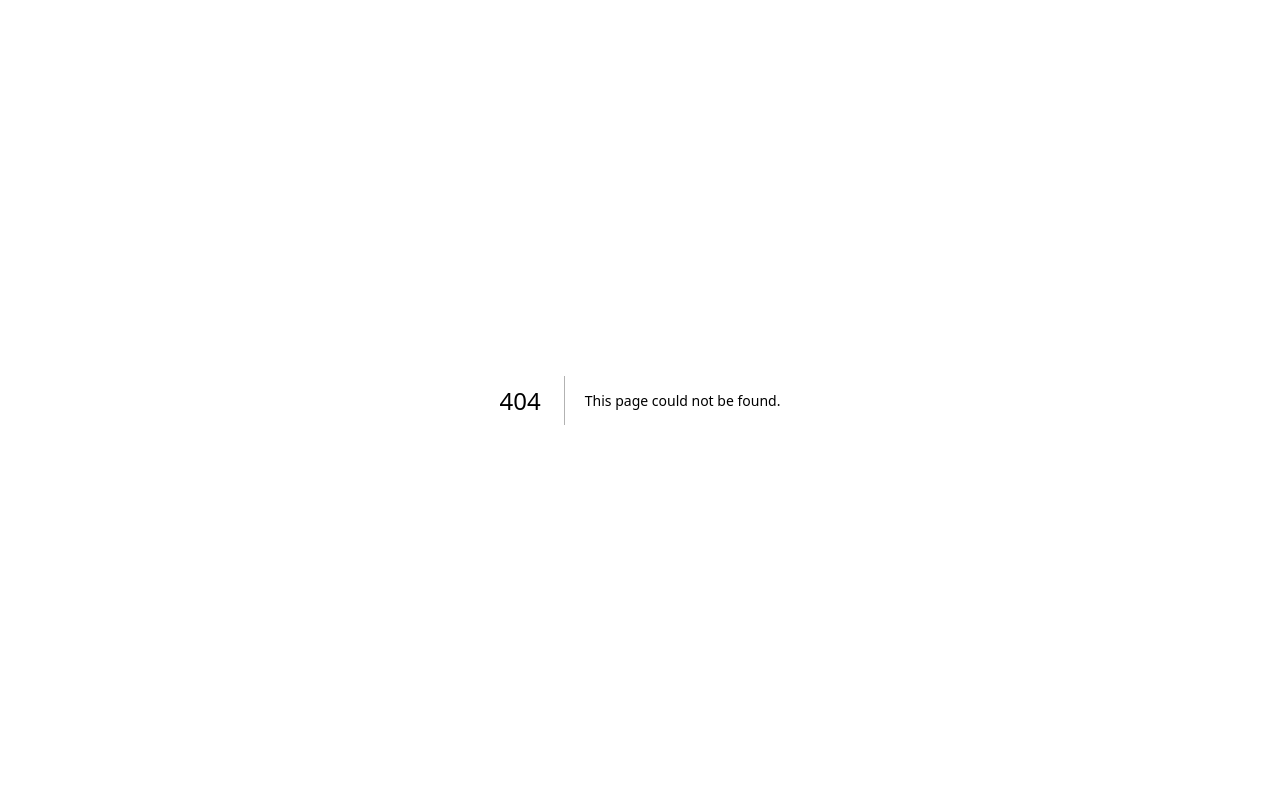
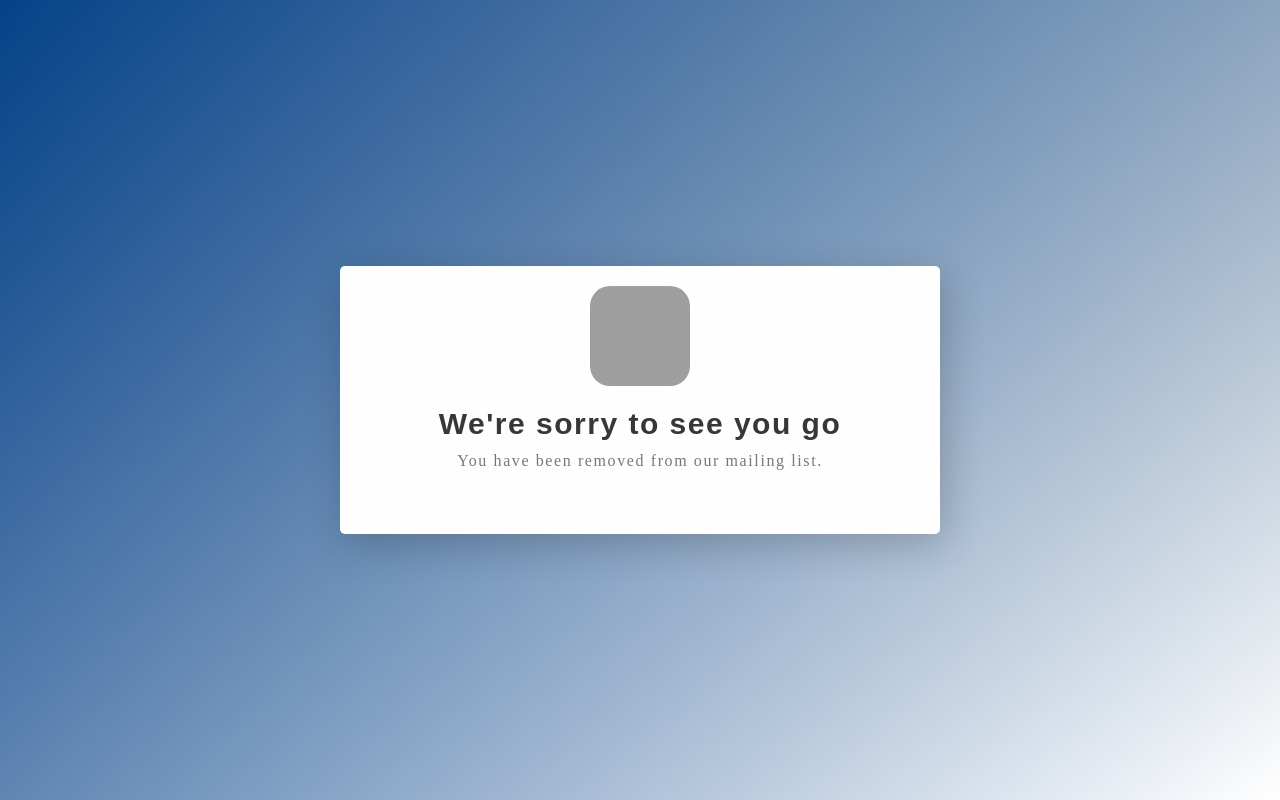
Before and after one commit to rosa-rzi/Finance-Newsletter-Website, a Next.js app in the folder frontend/: page /unsubscribe in a window 1280 px wide. Before the commit this address had no page. Built offline with nearby package versions, Linux system fonts and the light colour scheme; no server answers; grey boxes are pictures that could not be loaded.

Commit message:
add unsubscribe confirmation page

```diff
--- /dev/null
+++ b/frontend/pages/unsubscribe.js
@@ -0,0 +1,58 @@
+import { useSearchParams } from 'next/navigation'
+import React from 'react'
+import styles from '../styles/Unsubscribe.module.css'
+import { getStrapiURL } from "../src/utils/api-helpers";
+
+
+async function handleUnsubscribe() {
+  try {
+  const searchParams = useSearchParams();
+  const emailID = searchParams.get('id');
+  console.log(emailID);
+
+  const fetchParams = {
+    method: "post",
+    headers: {
+      "content-type": "application/json"
+    },
+    body: JSON.stringify({
+      query: `mutation deleteSubscriber {
+        deleteSubscriber(id: ${emailID}) {
+          data {
+            id
+            attributes {
+              subscriber_email
+            }
+          }
+        }
+      }`
+    })
+  };
+
+  const response = await fetch(getStrapiURL + `/graphql`, fetchParams);
+  const data = await response.json();
+}
+catch (e) {
+  console.log("Error delete: ", e)
+}
+}
+
+function Unsubscribe() {
+  handleUnsubscribe();
+
+    return (
+        <>
+        <body className={styles.body}>
+          <div className={styles.container}>
+          <img src="https://res.cloudinary.com/dfbgn4spk/image/upload/v1697612263/logo_letters_35d78fa14c.png" alt="logo" className={styles.logo}></img>
+            <div className={styles.bottom}>
+              <h2>We're sorry to see you go</h2>
+              <p>You have been removed from our mailing list.</p>
+			      </div>
+          </div>
+          </body>
+        </>
+    )
+}
+
+export default Unsubscribe
--- /dev/null
+++ b/frontend/styles/Unsubscribe.module.css
@@ -0,0 +1,63 @@
+.body {
+	width: 100vw;
+	height: 100vh;
+	background: #fefefe;
+	color: #373737;
+	margin: 0;
+	padding: 0;
+	background: linear-gradient(132deg, #064289, #0000);
+	filter: progid:DXImageTransform.Microsoft.gradient(
+			startColorstr="#543093",
+			endColorstr="#d960ae",
+			GradientType=1
+		);
+}
+
+.container {
+	width: 600px;
+	-webkit-transform: translate(-50%, -50%);
+	transform: translate(-50%, -50%);
+	top: 50%;
+	left: 50%;
+	margin: 0;
+	position: absolute;
+	background: #fefefe;
+	display: flex;
+	align-items: center;
+	justify-content: flex-start;
+	flex-direction: column;
+	padding-bottom:30px;
+	box-shadow: 5px 10px 40px 0 rgba(0, 0, 0, 0.2);
+	border-radius: 5px;
+}
+
+.logo {
+    width: 100px;
+    height: 100px;
+    margin: 20px;
+    border-radius: 20px;
+}
+
+.bottom {
+	text-align: center;
+	margin-top: 0em;
+	max-width: 70%;
+	position: relative;
+	margin: 0 auto;
+}
+.bottom h2 {
+	font-family: "Rokkitt", sans-serif;
+	letter-spacing: 0.05em;
+	font-size: 30px;
+	line-height: 1.2;
+	text-align: center;
+	margin: 0 auto 0.25em;
+}
+
+.bottom p {
+	color: #777;
+	letter-spacing: 0.1em;
+	font-size: 16px;
+	line-height: 1.4;
+	margin: 0 auto 2em;
+}
```
